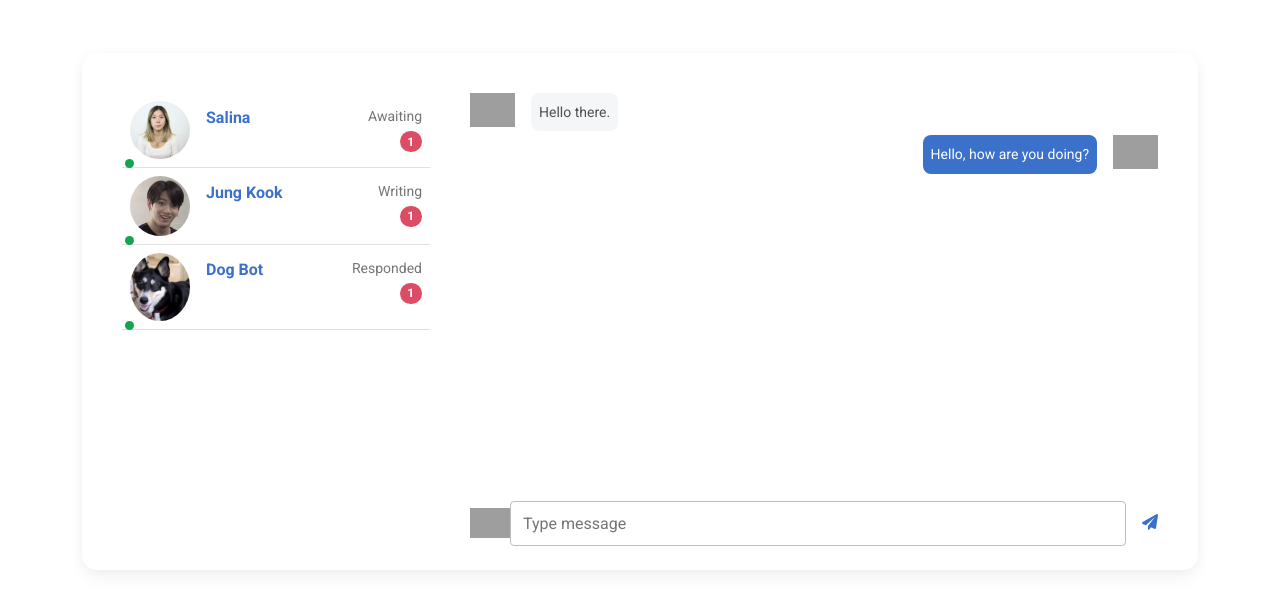
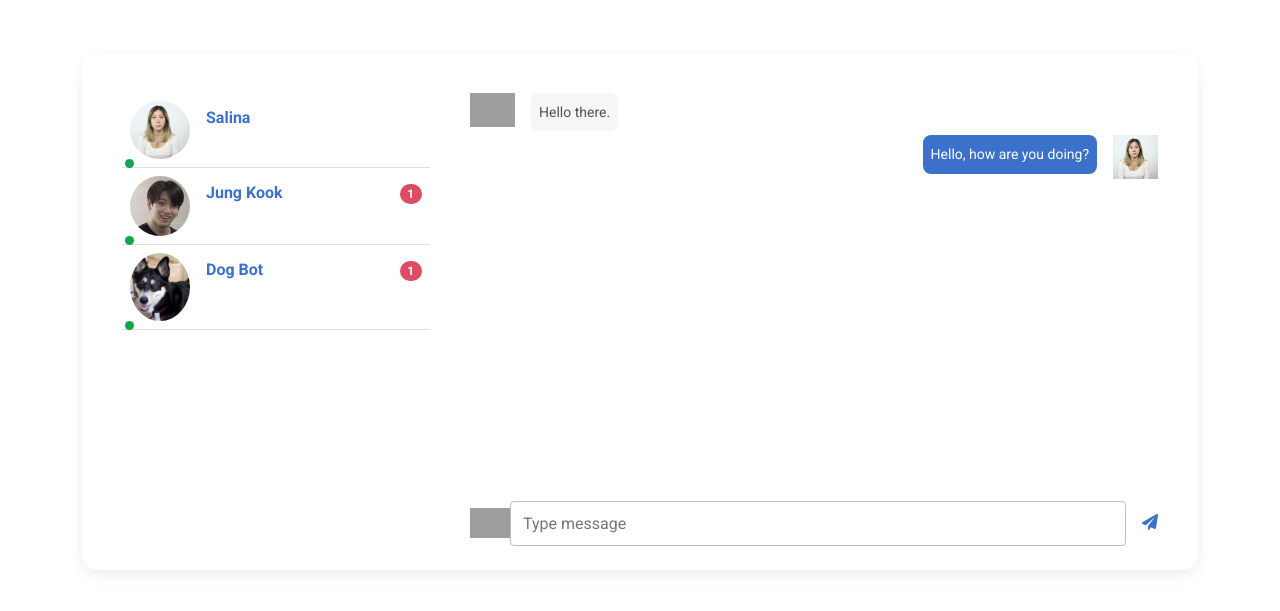
Before and after one commit to josewebdev2000/Charger-Hacks-2023-Group-Project, a Flask app: page /chat in a window 1280 px wide. Shown: the part 59-670 px from the top of the page. Run offline with Flask 3, Linux system fonts and the light colour scheme; some libraries are stand-ins or nearby versions; grey boxes are pictures that could not be loaded.

Commit message:
Added Basic Interactivity For Salina

```diff
--- a/server.py
+++ b/server.py
@@ -58,6 +58,8 @@ def chat():
 
         # If request type is not json, return custom error response
         if not request.is_json:
+            print(request)
+            print("Error Here Not JSON")
             return custom_response(custom_error_data(False), 400)
 
         # Grab JSON request from the user
--- a/static/css/chat.css
+++ b/static/css/chat.css
@@ -14,7 +14,7 @@ div#chat3
     border-radius: 15px;
 }
 
-div#bot-list, div#chat-container
+div#bot-list, div#chat-real-container
 {
     position: relative;
     height: 400px;
--- a/static/js/chat.js
+++ b/static/js/chat.js
@@ -1,4 +1,148 @@
+// Define constants to be use throughout this file
+const chatBotStates = ["Awaiting", "Writing", "Responded"];
+const chatBotPics = {
+    "salina" : "/static/img/salina-profile-pic.png",
+    "jung kook": "/static/img/jungkook.jpeg",
+    "dog bot": "/static/img/dog-bot.jpeg"
+};
+
+const relevantClassesForInteractivity = {
+    "botShower": ["bot-pic", "bot-name", "bot-chat-status", "bot-msg-preview", "bot-responses"],
+    "botChats": ["user-msg", "user-real-msg", "bot-msg","bot-chat-pic" ,"bot-real-msg"]
+};
+
+const relevantIsForInteractivity = {
+    "botShower": ["bot-real-list", "salina-shower", "jung-kook-shower", "dog-bot-shower"],
+    "botChats": ["chat-container", "user-msg-container", "user-msg-input", "user-submit-msg"]
+};
+
 // Interactivity for Chat Page
 $(document).ready(function() {
-    console.log("jQuery works here");
+
+    // Grab Shower for Salina
+    const salinaShowerBotResponses = $("#salina-shower span.bot-responses");
+
+    // Hide chat responses initially
+    salinaShowerBotResponses.hide();
+
+    // Grab user msg button
+    const userMsgBtn = $("#user-submit-msg");
+
+    // Send user Msg Event Listener
+    userMsgBtn.on("click", sendUserMsg);
+
 });
+
+function sendUserMsg(e)
+{
+    // Prevent Default Link Behaviour
+    e.preventDefault();
+
+    // Grab the value from user message input
+    const userMsgInputVal = $("#user-msg-input").val();
+
+    // If the value is early return and do nothing
+    if (userMsgInputVal.length == 0)
+    {
+        return;
+    }
+
+    // Build OBJ for user chat msg
+    const userMsgObj = {
+        chatter: "user",
+        message: userMsgInputVal
+    };
+
+    // Add user msg to the bot chat container
+    buildNewMsgChat(userMsgObj);
+
+    // Send AJAX request to server with the bot name and user message
+    /*$.ajax({
+        url: "http://localhost:5000/chat",
+        type: "POST",
+        data: JSON.stringify({
+            "botName": "salina",
+            "message": userMsgInputVal
+        }),
+        beforeSend: function() {},
+        success: function(response) {
+            // Grab bot message
+            const { message } = response;
+
+            // Add bot msg to the bot chat container
+            const botMsgObj = {
+                chatter: "bot",
+                message: message
+            };
+
+            // Add chat to the container
+            buildNewMsgChat(botMsgObj);
+        },
+        error: function() {
+
+        },
+        complete: function() {}
+    });*/
+
+    // Define the request options
+    const requestOptions = {
+        method: "POST",
+        headers: {
+            "Content-Type": "application/json", // Set the content type to JSON
+        },
+        body: JSON.stringify({
+            botName: "salina",
+            message: userMsgInputVal,
+        }),
+    };
+
+    // Perform the POST request using the fetch function
+    fetch("http://localhost:5000/chat", requestOptions)
+        .then((response) => {
+            if (!response.ok) {
+                throw new Error(`Request failed with status: ${response.status}`);
+            }
+            return response.json();
+        })
+        .then((data) => {
+            // Handle the successful response data
+            const { message } = data;
+            const botMsgObj = {
+                chatter: "bot",
+                message: message,
+            };
+            buildNewMsgChat(botMsgObj);
+        })
+        .catch((error) => {
+            // Handle any errors that occur during the request
+            console.error("Request error: " + error.message);
+        });
+
+
+}
+
+
+function buildNewMsgChat(contentObj)
+{
+    // Grab the actual chat container
+    const chatContainer = $("#chat-real-container");
+
+    // Grab chatter and message from contentObj
+    const { chatter, message } = contentObj;
+
+    // Build new Chat HTML
+    let newChatHTML = "";
+
+    if (chatter == "user") {
+        // Build HTML of new chat
+        newChatHTML = `<div class="user-msg d-flex flex-row justify-content-start"><img src="https://mdbcdn.b-cdn.net/img/Photos/new-templates/bootstrap-chat/ava6-bg.webp" alt="avatar 1"><div><p class="small p-2 ms-3 mb-1 rounded-3 user-real-msg">${message}</p></div></div>`;
+    } else {
+        newChatHTML = `<div class="bot-msg d-flex flex-row justify-content-end"><div><p class="small p-2 me-3 mb-1 text-white rounded-3 bg-primary bot-real-msg">${message}</p></div><img class="bot-chat-pic" src="/static/img/salina-profile-pic.png" alt="avatar 1"></div>`;
+    }
+
+    // Build new Chat based on newChatHTML
+    const newChat = $(newChatHTML);
+
+    // Append the new Chat to the end of chatContainer
+    chatContainer.append(newChat);
+}
--- a/templates/chat.html
+++ b/templates/chat.html
@@ -89,24 +89,24 @@
                           <div class="p-3">
 
                             <div id="bot-list">
-                              <ul class="list-unstyled mb-0">
+                              <ul id="bot-real-list" class="list-unstyled mb-0">
                                 <li id="salina-shower" class="p-2 border-bottom">
                                   <a href="" class="d-flex justify-content-between">
                                     <div class="d-flex flex-row">
                                       <div>
                                         <img
                                           src="/static/img/salina-profile-pic.png"
-                                          alt="Salina Avatar" class="rounded-circle d-flex align-self-center me-3" width="60">
+                                          alt="Salina Avatar" class="bot-pic rounded-circle d-flex align-self-center me-3" width="60">
                                         <span class="badge bg-success badge-dot"></span>
                                       </div>
                                       <div class="pt-1">
-                                        <p class="fw-bold mb-0">Salina</p>
-                                        <p class="small text-muted"></p>
+                                        <p class="fw-bold mb-0 bot-name">Salina</p>
+                                        <p class="small text-muted bot-msg-preview"></p>
                                       </div>
                                     </div>
                                     <div class="pt-1">
-                                      <p class="small text-muted mb-1">Awaiting</p>
-                                      <span class="badge bg-danger rounded-pill float-end">1</span>
+                                      <p class="small text-muted mb-1 bot-chat-status"></p>
+                                      <span class="badge bg-danger rounded-pill float-end bot-responses">1</span>
                                     </div>
                                   </a>
                                 </li>
@@ -116,17 +116,17 @@
                                       <div>
                                         <img
                                           src="/static/img/jungkook.jpeg"
-                                          alt="Jung Kook Avatar" class="rounded-circle d-flex align-self-center me-3" width="60">
+                                          alt="Jung Kook Avatar" class="bot-pic rounded-circle d-flex align-self-center me-3" width="60">
                                         <span class="badge bg-success badge-dot"></span>
                                       </div>
                                       <div class="pt-1">
-                                        <p class="fw-bold mb-0">Jung Kook</p>
-                                        <p class="small text-muted"></p>
+                                        <p class="fw-bold mb-0 bot-name">Jung Kook</p>
+                                        <p class="small text-muted bot-msg-preview"></p>
                                       </div>
                                     </div>
                                     <div class="pt-1">
-                                      <p class="small text-muted mb-1">Writing</p>
-                                      <span class="badge bg-danger rounded-pill float-end">1</span>
+                                      <p class="small text-muted mb-1 bot-chat-status"></p>
+                                      <span class="badge bg-danger rounded-pill float-end bot-responses">1</span>
                                     </div>
                                   </a>
                                 </li>
@@ -136,17 +136,17 @@
                                       <div>
                                         <img
                                           src="/static/img/dog-bot.jpeg"
-                                          alt="avatar" class="rounded-circle d-flex align-self-center me-3" width="60">
+                                          alt="avatar" class="bot-pic rounded-circle d-flex align-self-center me-3" width="60">
                                         <span class="badge bg-success badge-dot"></span>
                                       </div>
                                       <div class="pt-1">
-                                        <p class="fw-bold mb-0">Dog Bot</p>
-                                        <p class="small text-muted"></p>
+                                        <p class="fw-bold mb-0 bot-name">Dog Bot</p>
+                                        <p class="small text-muted bot-msg-preview"></p>
                                       </div>
                                     </div>
                                     <div class="pt-1">
-                                      <p class="small text-muted mb-1">Responded</p>
-                                      <span class="badge bg-danger rounded-pill float-end">1</span>
+                                      <p class="small text-muted mb-1 bot-chat-status"></p>
+                                      <span class="badge bg-danger rounded-pill float-end bot-responses">1</span>
                                     </div>
                                   </a>
                                 </li>
@@ -159,21 +159,21 @@
 
                         <div class="col-md-6 col-lg-7 col-xl-8">
 
-                          <div id="chat-container" class="vscroll pt-3 pe-3">
+                          <div id="chat-real-container" class="vscroll pt-3 pe-3">
 
                             <div class="user-msg d-flex flex-row justify-content-start">
                               <img src="https://mdbcdn.b-cdn.net/img/Photos/new-templates/bootstrap-chat/ava6-bg.webp"
                                 alt="avatar 1">
                               <div>
-                                <p class="small p-2 ms-3 mb-1 rounded-3">Hello there.</p>
+                                <p class="small p-2 ms-3 mb-1 rounded-3 user-real-msg">Hello there.</p>
                               </div>
                             </div>
 
                             <div class="bot-msg d-flex flex-row justify-content-end">
                               <div>
-                                <p class="small p-2 me-3 mb-1 text-white rounded-3 bg-primary">Hello, how are you doing?</p>
+                                <p class="small p-2 me-3 mb-1 text-white rounded-3 bg-primary bot-real-msg">Hello, how are you doing?</p>
                               </div>
-                              <img src="https://mdbcdn.b-cdn.net/img/Photos/new-templates/bootstrap-chat/ava1-bg.webp"
+                              <img class="bot-chat-pic" src="/static/img/salina-profile-pic.png"
                                 alt="avatar 1">
                             </div>
                           </div>
@@ -181,7 +181,7 @@
                           <div id="user-msg-container" class="d-flex flex-row justify-content-end align-items-center text-muted pe-3 pt-3 mt-2">
                             <img src="https://mdbcdn.b-cdn.net/img/Photos/new-templates/bootstrap-chat/ava6-bg.webp"
                               alt="avatar 3">
-                            <input type="text" class="form-control form-control-lg" id="exampleFormControlInput2"
+                            <input type="text" id="user-msg-input" class="form-control form-control-lg" id="exampleFormControlInput2"
                               placeholder="Type message">
                             <a id="user-submit-msg" class="ms-3" href=""><i class="fas fa-paper-plane"></i></a>
                         </div>
```
